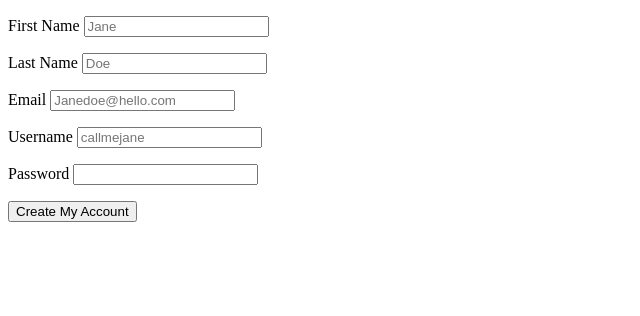
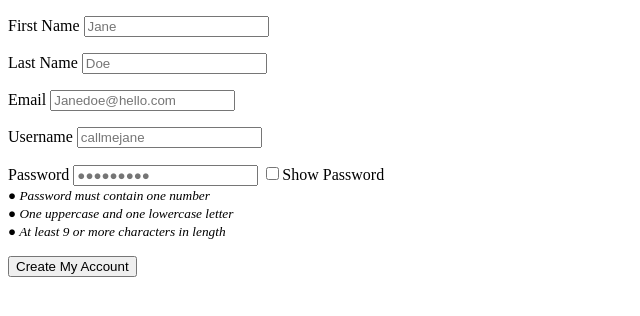
Before and after one commit to roadrunnerinthesun/Time2Run, a Flask app: page /registration in a window 1280 px wide. Shown: the part 26-342 px from the top of the page, without its empty margins (0-640 px from the left). Run offline with Flask 2, Linux system fonts and the light colour scheme.

Commit message:
password checking enhanced

```diff
--- a/templates/new_user.html
+++ b/templates/new_user.html
@@ -6,17 +6,37 @@
     <div class="container-fluid">
         <form id="create-account" action="/new_user" method="POST">
             <p></p>
-            First Name  <input type="First Name" placeholder="Jane" required name="fname">
+            First Name  <input id="fname" type="First Name" placeholder="Jane" required name="fname">
             <p></p>
-            Last Name  <input type="Last Name" placeholder="Doe" required name="lname">
+            Last Name  <input id="lname" type="Last Name" placeholder="Doe" required name="lname">
             <p></p>
-            Email  <input type="Email" placeholder="Janedoe@hello.com" required name="email">
+            Email  <input id="email" type="Email" placeholder="Janedoe@hello.com" required name="email">
             <p></p>
-            Username <input type="Username" placeholder="callmejane" required name="username">
+            Username <input id="username" type="Username" placeholder="callmejane" required name="username">
             <p></p>
-            Password  <input type="Password" required name="password">
+            Password  <input id="password" type="Password" placeholder="●●●●●●●●●" pattern="(?=.*\d)(?=.*[a-z])(?=.*[A-Z]).{9,}" required name="password">
+                      <input type="checkbox" onclick="viewPassword()">Show Password
+            <div>
+                <small><em>● Password must contain one number
+                <br>● One uppercase and one lowercase letter
+                <br>● At least 9 or more characters in length</em></small>
+            </div>
             <p></p>
             <button class="btn btn-outline-secondary" type="submit">Create My Account</button>
         </form>
     </div>
+
+
+
+    <body>
+    <script>
+        function viewPassword() {
+            var pw = document.getElementById("password");
+            if (pw.type === "password") {
+            pw.type = "text";
+            }
+        }
+    </script>
+    </body>
+
 {% endblock %}
```
